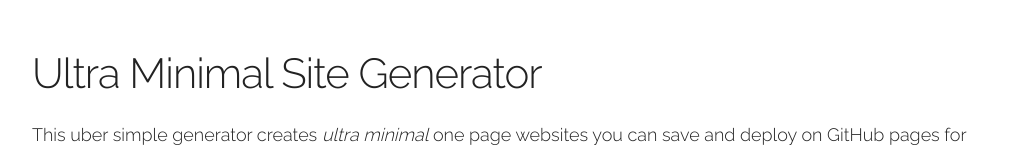
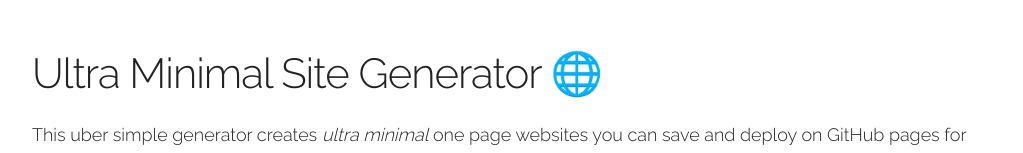
Before and after one commit to taylortabb/Minima, a plain HTML site: page index.html in a window 1280 px wide. Shown: the top 153 px of the page, without its empty margins (128-1151 px from the left). Drawn offline with Linux system fonts and the light colour scheme.

Commit message:
Update index.html

```diff
--- a/index.html
+++ b/index.html
@@ -56,7 +56,7 @@
       <div class="row">
         <div style="margin-top: 5%">
 
-          <h2 id="title">Ultra Minimal Site Generator </h2>
+          <h2 id="title">Ultra Minimal Site Generator 🌐 </h2>
           <h6>
             This uber simple generator creates <em>ultra minimal</em> one page websites you can save and deploy on GitHub pages for free. Consider it a brief guide to getting started on your little corner of the web for those of us without web design skills ❤
             <!--      <a href="http://tabb.me/" target="_blank">Taylor Tabb</a></h4> -->
```
